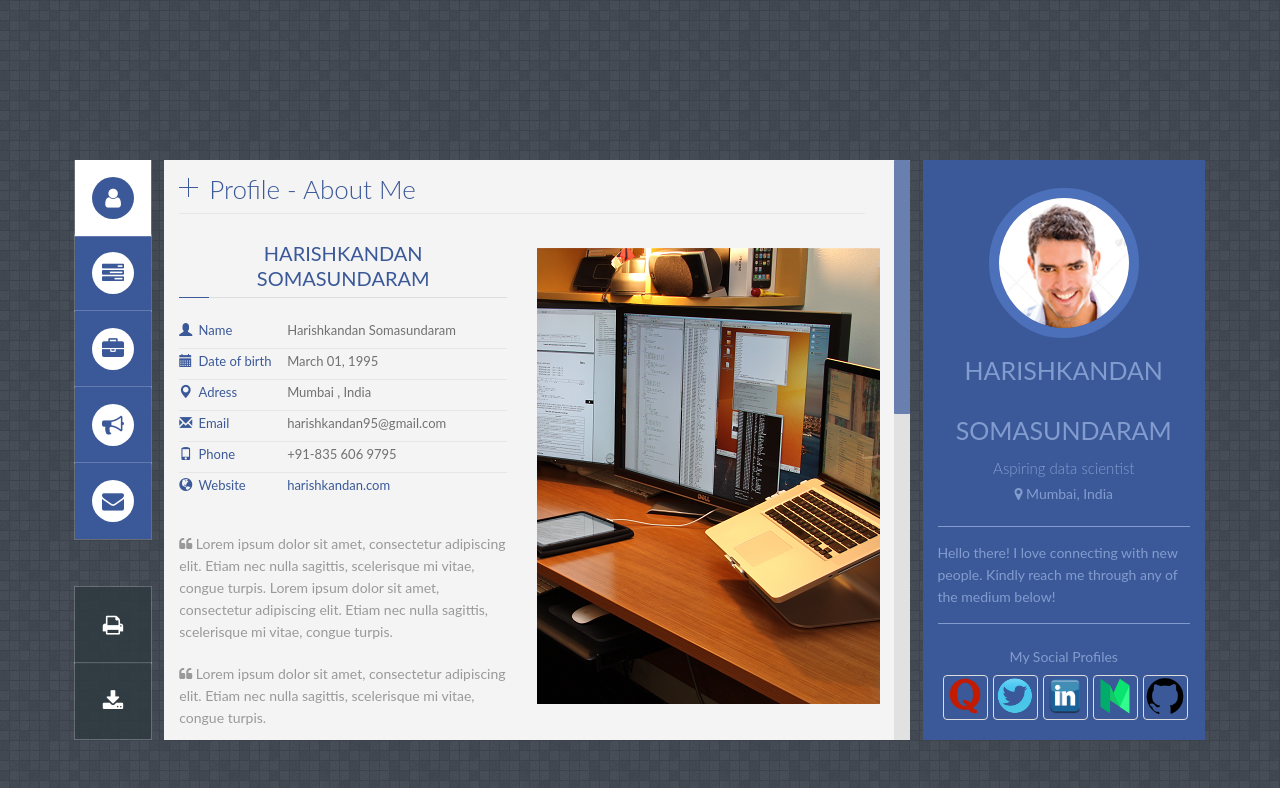
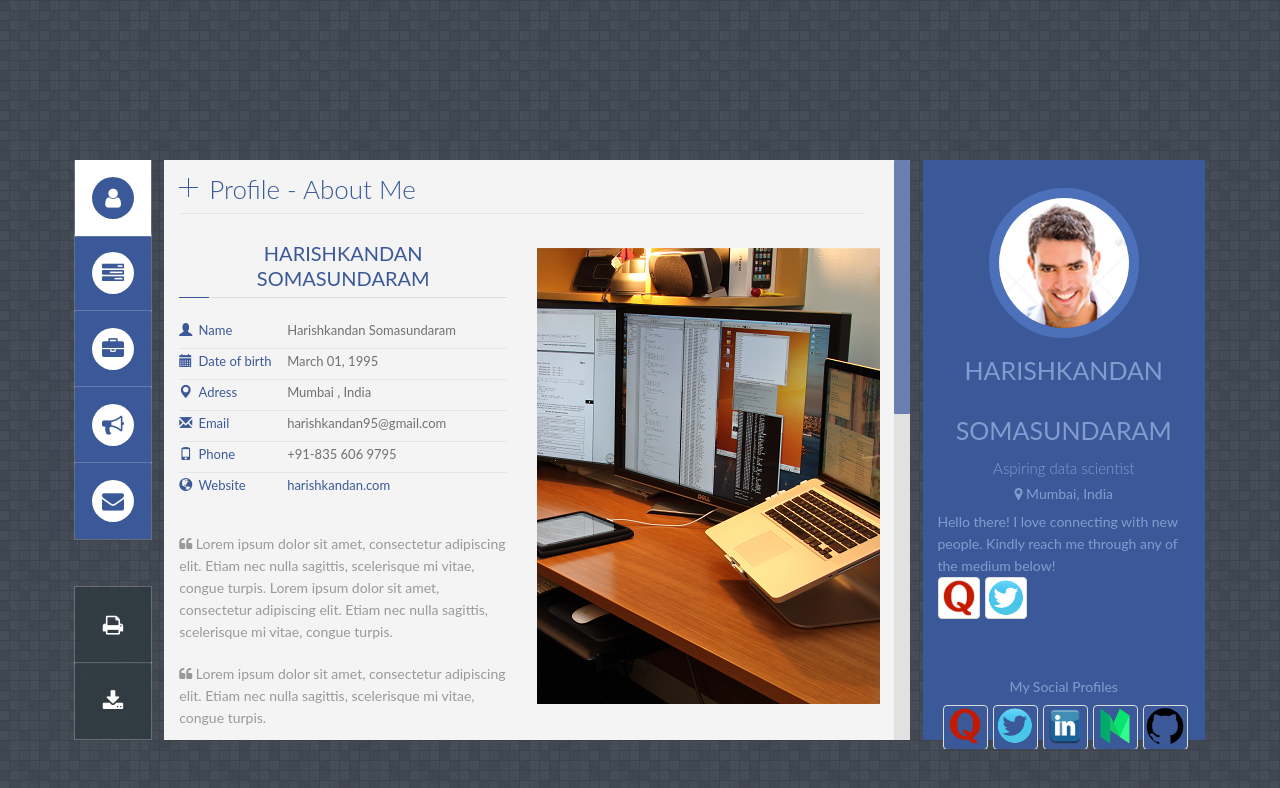
Before and after one commit to harishkandan/Site, a Jekyll site: the page built from index.html, in a window 1280 px wide. Shown: the top 788 px of the page. Built offline with Jekyll 4.4.1, drawn with Linux system fonts in a browser that asks for light colours; some web fonts are replaced.

Commit message:
Add files via upload

```diff
--- a/index.html
+++ b/index.html
@@ -55,16 +55,14 @@ layout: default
             <h1 id="name" class="transition-02">{{ site.yourname }}</h1>
             <h4 class="line">{{ site.title }}</h4>
             <h6><span class="fa fa-map-marker"></span> {{ site.location }}</h6>
-        </div>
-        <!-- End Profile info -->
 
-
-        <!-- Profile Description -->
-        <div id="profile_desc">
             <p>
             	Hello there! I love connecting with new people. Kindly reach me through any of the medium below!
             </p>
-
+            <div class="row">
+            <div class="col-md-2"><a href="{{site.quora}}" target="_blank" class = "thumbnail" style="width:42px"><img src = "images/favicon/quora.png"  style="width:40px;height:40px;"></a></div>
+            <div class="col-md-2"><a href="{{site.twitter}}" target="_blank" class = "thumbnail" style="width:42px"><img src = "images/favicon/twitter.png" style="width:40px;height:40px;"></a></div>
+          </div>
         </div>
         <!-- End Profile Description -->
 
```
